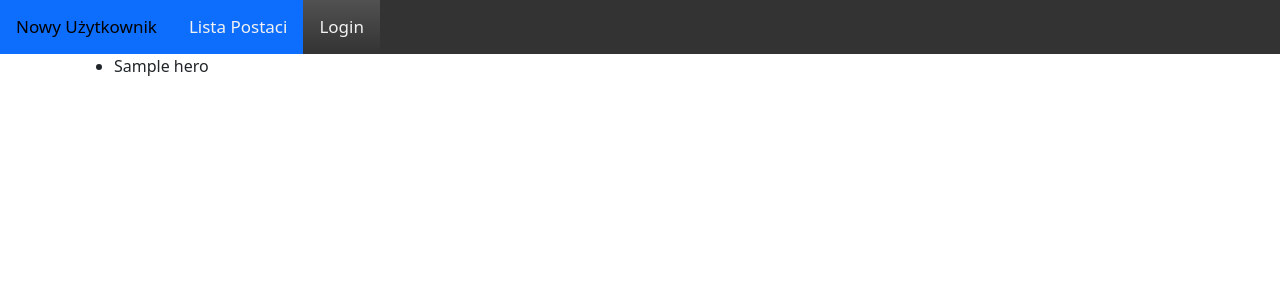
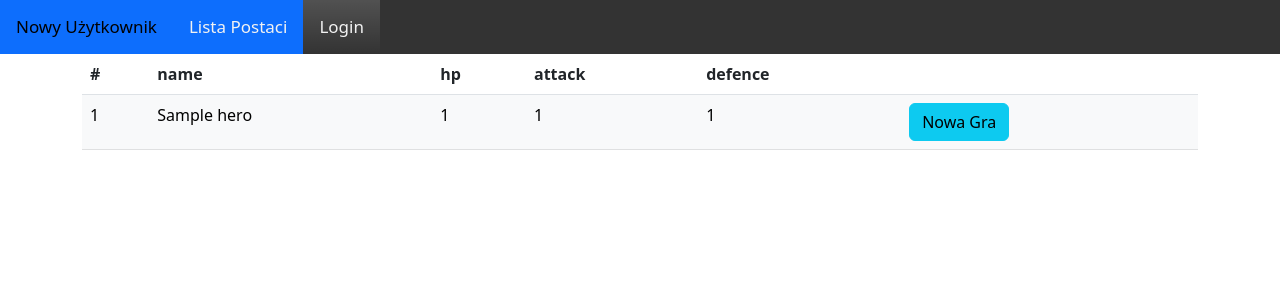
Before and after one commit to cooklee/gra_rpg, a Django app: page /all_heroes/ in a window 1280 px wide. Shown: the top 300 px of the page. Run offline with Django 4.2, Linux system fonts and the light colour scheme; tables that the repository leaves empty hold one stand-in row (values such as "Sample post"); some libraries are stand-ins or nearby versions.

Commit message:
game detail

```diff
--- a/gra/urls.py
+++ b/gra/urls.py
@@ -27,6 +27,11 @@ urlpatterns = [
     path('all_monsters/', views.MonsterListView.as_view(), name='monster_list'),
     path('create_user/', views.CreateUserView.as_view(), name='create_user'),
     path('create_game/', views.CreateGameView.as_view(), name='create_game'),
+    path('create_game/<int:id_hero>/', views.CreateGameForHero.as_view(), name='create_game_for_hero'),
+    path('detail_game/<int:pk>/', views.GameDetailView.as_view(), name='game_detail'),
+
+
     path('login/', views.LoginView.as_view(), name='login'),
     path('logout/', views.LogoutView.as_view(), name='logout'),
+
 ]
--- a/rpg/conftest.py
+++ b/rpg/conftest.py
@@ -1,4 +1,5 @@
 import pytest
+from django.contrib.auth.models import User
 
 from rpg.models import Hero
 
@@ -14,3 +15,7 @@ def heroes():
 @pytest.fixture
 def hero():
     return Hero.objects.create(name='Thor')
+
+@pytest.fixture
+def user():
+    return User.objects.create(username='test')
--- a/rpg/views.py
+++ b/rpg/views.py
@@ -1,6 +1,7 @@
 from django.contrib.auth import authenticate, login, logout
 from django.contrib.auth.mixins import LoginRequiredMixin, UserPassesTestMixin, PermissionRequiredMixin
 from django.shortcuts import render, redirect
+from django.urls import reverse
 from django.views import View
 from django.views.generic import CreateView
 
@@ -86,6 +87,7 @@ class CreateUserView(View):
         if form.is_valid(): #nastepuje validacja formlarza czyli validowane sa wszystkie pola
                             # a następnie wywołana metoda clean w formularzu
             user = form.save(commit=False) # commit = False powoduje ze nie zostanie CAŁY obiekt zapisany do bazy danych
+
             password = form.cleaned_data['password1']
             user.set_password(password)
             user.save()
@@ -99,6 +101,20 @@ class CreateGameView(LoginRequiredMixin,CreateView):
     template_name = 'form.html'
     success_url = '/'
     fields = ['hero', 'level']
+
+class CreateGameForHero(LoginRequiredMixin, View):
+
+    def get(self, request, id_hero):
+        hero = Hero.objects.get(pk=id_hero)  #pobranie bochatera o id id_hero
+        game = Game.objects.create(hero=hero, level=1)
+        url = reverse('game_detail', args=(game.id, ))
+        return redirect(url)
+
+class GameDetailView(LoginRequiredMixin, View):
+
+    def get(self, request, pk):
+        game = Game.objects.get(pk=pk)
+        return render(request, 'game_detail.html', {'game':game})
 
 
 class LoginView(View):
--- a/templates/base.html
+++ b/templates/base.html
@@ -33,9 +33,6 @@
 
 </div>
 <div class="container">
-    <div>
-        {{ user.username }}
-    </div>
     {% block content %}
         <h1>Gra RPG</h1>
     {% endblock %}
--- /dev/null
+++ b/templates/game_detail.html
@@ -0,0 +1,4 @@
+{% extends 'base.html' %}
+{% block content %}
+    <p>grasz bohaterem : {{ game.hero }}</p>
+{% endblock %}
--- a/templates/hero_list.html
+++ b/templates/hero_list.html
@@ -1,9 +1,25 @@
 {% extends 'base.html' %}
 {% block content %}
 
-<ul>
-    {% for hero in heroes %}
-        <li>{{ hero }}</li>
-    {% endfor %}
-</ul>
+    <table class="table">
+        <tr>
+            <th>#</th>
+            <th>name</th>
+            <th>hp</th>
+            <th>attack</th>
+            <th>defence</th>
+            <th></th>
+        </tr>
+        {% for hero in heroes %}
+            <tr class="{% cycle 'table-light' 'table-secondary'%}">
+
+                <td>{{ forloop.counter }}</td>
+                <td>{{ hero.name }}</td>
+                <td>{{ hero.hp }}</td>
+                <td>{{ hero.attack }}</td>
+                <td>{{ hero.defence }}</td>
+                <td><a class="btn btn-info" href="{% url 'create_game_for_hero' hero.id %}">Nowa Gra</a></td>
+            </tr>
+        {% endfor %}
+    </table>
 {% endblock %}
```
Also changed, not shown: rpg/tests.py (+12 -1 lines).
